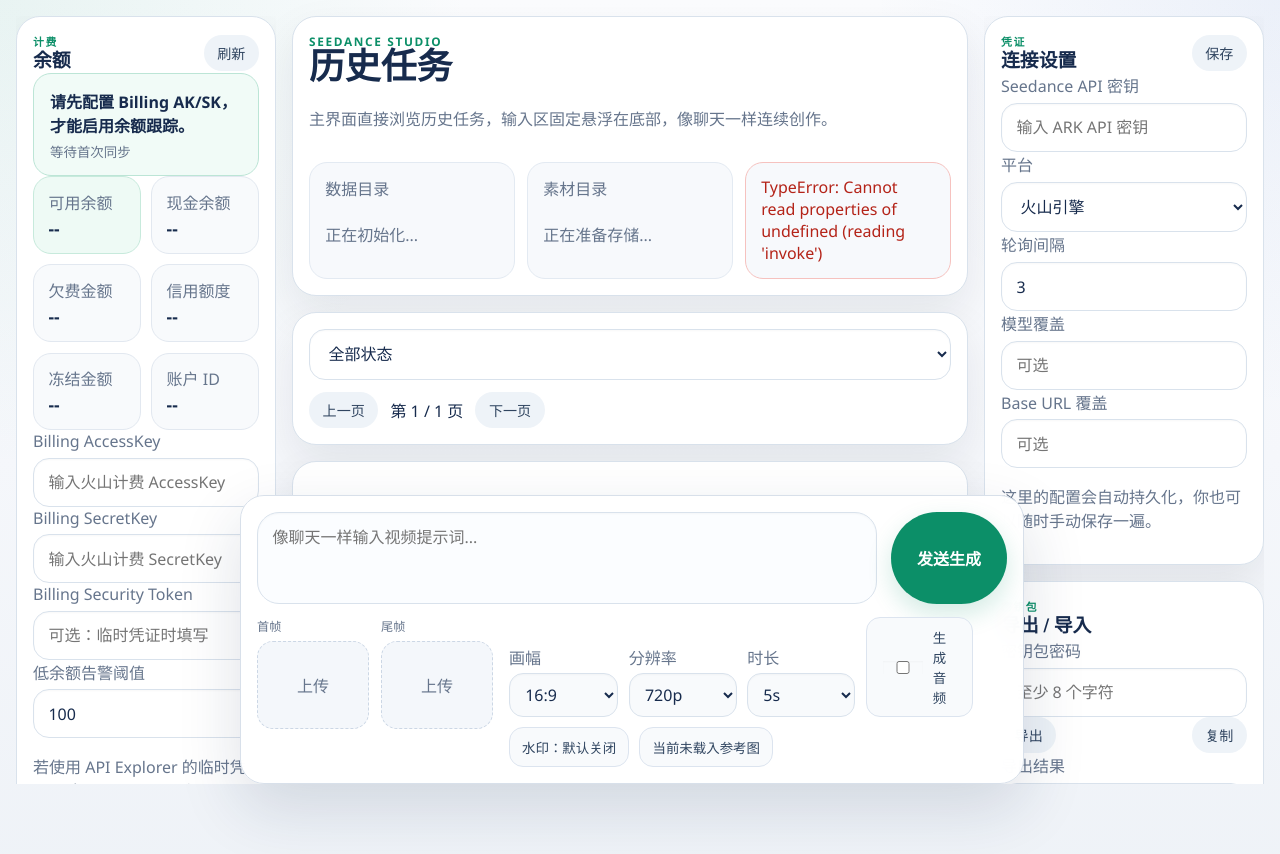
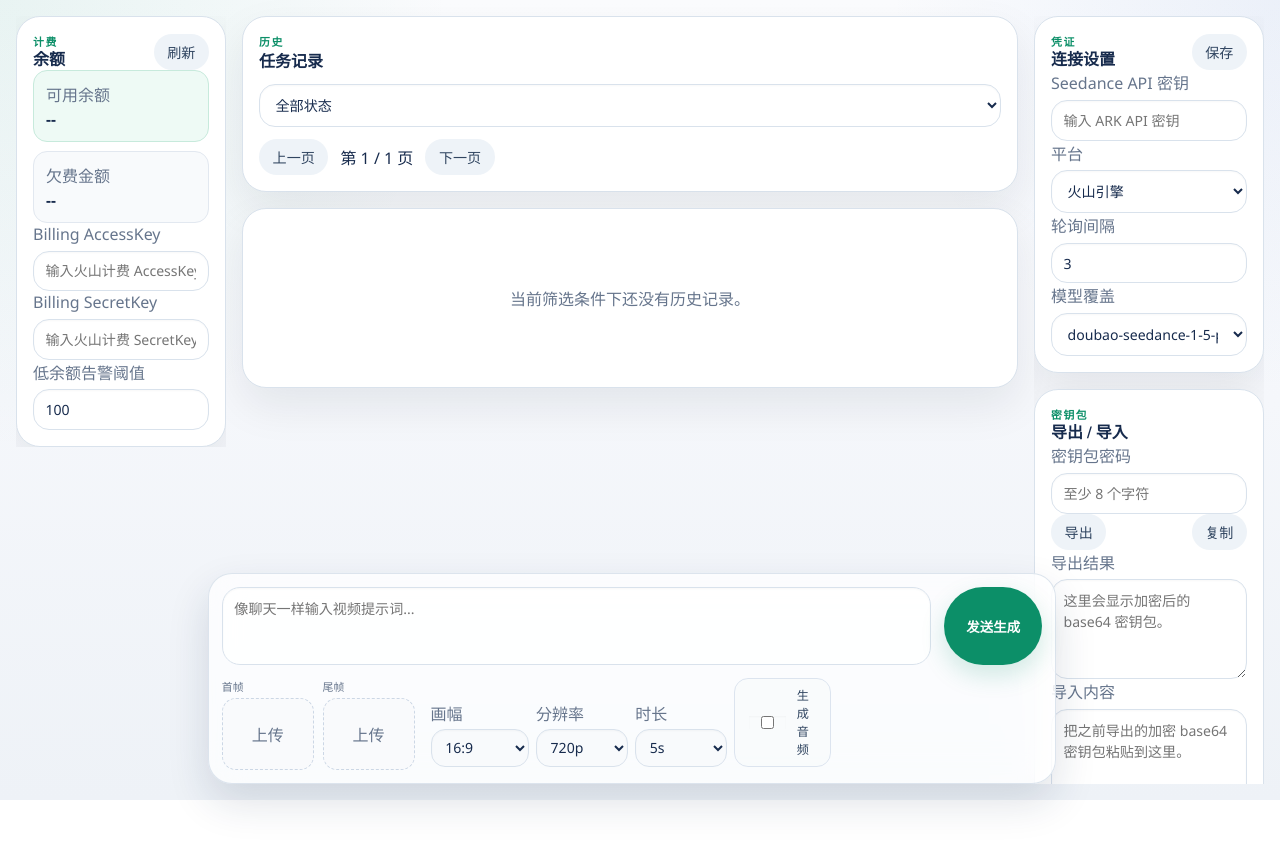
Before and after one commit to rkbkosp/seedance-python, a Svelte app: page / in a window 1280 px wide. Shown: the top 854 px of the page. After the commit the page ends 800 px from the top, so only its background shows below. Built offline with nearby package versions, Linux system fonts and the light colour scheme.

Commit message:
feat: compact the single-page studio ui

```diff
--- a/src/App.svelte
+++ b/src/App.svelte
@@ -21,7 +21,7 @@
   const DEFAULT_SETTINGS: AppSettings = {
     apiKey: "",
     platform: "volc",
-    model: "",
+    model: "doubao-seedance-1-5-pro-251215",
     baseUrl: "",
     pollInterval: 3,
     billingAccessKey: "",
@@ -32,6 +32,11 @@
 
   const ratioOptions = ["16:9", "4:3", "1:1", "3:4", "9:16", "21:9", "adaptive"];
   const resolutionOptions = ["480p", "720p", "1080p"];
+  const modelOptions = [
+    "doubao-seedance-1-5-pro-251215",
+    "doubao-seedance-1-0-pro-250528",
+    "doubao-seedance-1-0-pro-fast-251015",
+  ];
   const durationOptions = [4, 5, 6, 7, 8, 9, 10, 11, 12];
 
   let settings: AppSettings = { ...DEFAULT_SETTINGS };
@@ -133,7 +138,7 @@
     return {
       ...DEFAULT_SETTINGS,
       ...next,
-      model: next.model ?? "",
+      model: next.model || modelOptions[0],
       baseUrl: next.baseUrl ?? "",
     };
   }
@@ -141,7 +146,7 @@
   function settingsFingerprint(next: AppSettings): string {
     return JSON.stringify({
       ...next,
-      model: next.model ?? "",
+      model: next.model || modelOptions[0],
       baseUrl: next.baseUrl ?? "",
     });
   }
@@ -663,7 +668,7 @@
   }
 
   function balanceStatusText(): string {
-    if (!isBillingConfigured()) return "请先配置 Billing AK/SK，才能启用余额跟踪。";
+    if (!isBillingConfigured()) return "";
     if (hasArrears()) {
       return balance.errorMessage
         ? `账户存在欠费。最近一次刷新失败：${balance.errorMessage}`
@@ -791,6 +796,7 @@
           </button>
         </div>
 
+        {#if isBillingConfigured() || balance.updatedAt || balance.errorMessage}
           <div class={`balance-banner ${hasArrears() ? "danger" : isLowBalance() ? "warn" : "ok"}`}>
             <strong>{balanceStatusText()}</strong>
             <span>
@@ -801,6 +807,7 @@
               {/if}
             </span>
           </div>
+        {/if}
 
         <div class="balance-grid">
           <div class="balance-card featured">
@@ -808,24 +815,8 @@
             <strong>{formatAmount(balance.availableBalance)}</strong>
           </div>
           <div class="balance-card">
-            <span class="meta-label">现金余额</span>
-            <strong>{formatAmount(balance.cashBalance)}</strong>
-          </div>
-          <div class="balance-card">
             <span class="meta-label">欠费金额</span>
             <strong>{formatAmount(balance.arrearsBalance)}</strong>
-          </div>
-          <div class="balance-card">
-            <span class="meta-label">信用额度</span>
-            <strong>{formatAmount(balance.creditLimit)}</strong>
-          </div>
-          <div class="balance-card">
-            <span class="meta-label">冻结金额</span>
-            <strong>{formatAmount(balance.freezeAmount)}</strong>
-          </div>
-          <div class="balance-card">
-            <span class="meta-label">账户 ID</span>
-            <strong>{balance.accountId ?? "--"}</strong>
           </div>
         </div>
 
@@ -838,49 +829,14 @@
           <span>Billing SecretKey</span>
           <input bind:value={settings.billingSecretKey} placeholder="输入火山计费 SecretKey" type="password" />
         </div>
-
-        <div class="field">
-          <span>Billing Security Token</span>
-          <input bind:value={settings.billingSecurityToken} placeholder="可选：临时凭证时填写" type="password" />
-        </div>
-
         <div class="field">
           <span>低余额告警阈值</span>
           <input bind:value={settings.lowBalanceThreshold} min="0" step="1" type="number" />
         </div>
-
-        <p class="settings-note">
-          若使用 API Explorer 的临时凭证，除了 AccessKey 和 SecretKey，还需要把 `X-Security-Token` 一并填入。
-        </p>
       </section>
     </aside>
 
     <main class="history-surface">
-      <section class="surface-card surface-header">
-        <div>
-          <p class="eyebrow">Seedance Studio</p>
-          <h1>历史任务</h1>
-          <p class="surface-subtitle">主界面直接浏览历史任务，输入区固定悬浮在底部，像聊天一样连续创作。</p>
-        </div>
-        <div class="surface-meta">
-          <div class="meta-box">
-            <span class="meta-label">数据目录</span>
-            <span class="meta-value">{dataDir || "正在初始化..."}</span>
-          </div>
-          <div class="meta-box">
-            <span class="meta-label">素材目录</span>
-            <span class="meta-value">{artifactsDir || "正在准备存储..."}</span>
-          </div>
-          <div class:success={Boolean(feedback)} class:error={Boolean(errorMessage)} class="meta-box status-box">
-            {#if errorMessage}
-              <span>{errorMessage}</span>
-            {:else}
-              <span>{feedback}</span>
-            {/if}
-          </div>
-        </div>
-      </section>
-
       {#if activeTasks.length}
         <section class="surface-card active-strip">
           {#each activeTasks as item}
@@ -894,6 +850,10 @@
       {/if}
 
       <section class="surface-card history-toolbar">
+        <div class="toolbar-title">
+          <p class="panel-kicker minor">历史</p>
+          <h2>任务记录</h2>
+        </div>
         <select bind:value={statusFilter} on:change={(event) => changeFilter((event.currentTarget as HTMLSelectElement).value)}>
           <option value="">全部状态</option>
           <option value="queued">已排队</option>
@@ -1001,15 +961,12 @@
 
         <div class="field">
           <span>模型覆盖</span>
-          <input bind:value={settings.model} placeholder="可选" type="text" />
-        </div>
-
-        <div class="field">
-          <span>Base URL 覆盖</span>
-          <input bind:value={settings.baseUrl} placeholder="可选" type="text" />
-        </div>
-
-        <p class="settings-note">这里的配置会自动持久化，你也可以随时手动保存一遍。</p>
+          <select bind:value={settings.model}>
+            {#each modelOptions as option}
+              <option value={option}>{option}</option>
+            {/each}
+          </select>
+        </div>
       </section>
 
       <section class="sidebar-card">
@@ -1138,16 +1095,6 @@
             <input bind:checked={form.generateAudio} type="checkbox" />
             <span>生成音频</span>
           </label>
-
-          <div class="mini-lock">水印：默认关闭</div>
-
-          <div class="mini-info">
-            {#if referenceImages.length}
-              <span>参考图 {referenceImages.length} 张已载入</span>
-            {:else}
-              <span>当前未载入参考图</span>
-            {/if}
-          </div>
         </div>
       </div>
     </div>
@@ -1319,7 +1266,7 @@
 
   .workspace-shell {
     display: grid;
-    grid-template-columns: 280px minmax(0, 1fr) 300px;
+    grid-template-columns: 220px minmax(0, 1fr) 240px;
     gap: 1rem;
     align-items: start;
     min-height: calc(100vh - 2rem);
@@ -1370,20 +1317,14 @@
     font-size: 0.68rem;
   }
 
-  h1,
   h2 {
     margin: 0;
     color: #172b4d;
     font-family: "Iowan Old Style", "Palatino Linotype", Georgia, serif;
   }
 
-  h1 {
-    font-size: clamp(2rem, 2.8vw, 3rem);
-    line-height: 1.02;
-  }
-
   h2 {
-    font-size: 1.18rem;
+    font-size: 1rem;
     line-height: 1.08;
   }
 
@@ -1458,8 +1399,9 @@
     border: 1px solid #d9e2ec;
     background: #ffffff;
     color: #172b4d;
-    padding: 0.78rem 0.9rem;
+    padding: 0.62rem 0.72rem;
     box-shadow: inset 0 1px 2px rgba(15, 23, 42, 0.03);
+    font-size: 0.88rem;
   }
 
   textarea,
@@ -1476,8 +1418,9 @@
   .secondary-button,
   .mini-link {
     border-radius: 999px;
-    padding: 0.7rem 1rem;
+    padding: 0.55rem 0.85rem;
     transition: transform 120ms ease, box-shadow 120ms ease;
+    font-size: 0.84rem;
   }
 
   .compact {
@@ -1544,17 +1487,17 @@
 
   .history-row {
     display: grid;
-    grid-template-columns: 160px minmax(0, 1fr) 140px;
-    gap: 1rem;
+    grid-template-columns: 132px minmax(0, 1fr) 118px;
+    gap: 0.75rem;
     align-items: center;
   }
 
   .history-thumb {
     position: relative;
-    min-height: 112px;
+    min-height: 92px;
     padding: 0;
     overflow: hidden;
-    border-radius: 18px;
+    border-radius: 16px;
     background: #eef3f8;
   }
 
@@ -1583,7 +1526,7 @@
     justify-content: center;
     padding: 0.28rem 0.62rem;
     border-radius: 999px;
-    font-size: 0.74rem;
+    font-size: 0.68rem;
     font-weight: 700;
   }
 
@@ -1607,7 +1550,7 @@
 
   .history-copy {
     display: grid;
-    gap: 0.4rem;
+    gap: 0.3rem;
     min-width: 0;
   }
 
@@ -1616,19 +1559,25 @@
     background: transparent;
     color: #172b4d;
     text-align: left;
-    line-height: 1.45;
+    line-height: 1.35;
+    font-size: 0.92rem;
   }
 
   .compact-stack {
     display: grid;
-    gap: 0.45rem;
+    gap: 0.35rem;
+  }
+
+  .toolbar-title {
+    display: grid;
+    gap: 0.1rem;
   }
 
   .balance-banner {
     display: grid;
     gap: 0.25rem;
-    padding: 0.9rem 1rem;
-    border-radius: 18px;
+    padding: 0.7rem 0.8rem;
+    border-radius: 16px;
     border: 1px solid #dce6f2;
     background: #f8fbff;
   }
@@ -1649,21 +1598,21 @@
   }
 
   .balance-banner span {
-    font-size: 0.84rem;
+    font-size: 0.74rem;
     color: #66758c;
   }
 
   .balance-grid {
     display: grid;
-    grid-template-columns: repeat(2, minmax(0, 1fr));
-    gap: 0.65rem;
+    grid-template-columns: 1fr;
+    gap: 0.55rem;
   }
 
   .balance-card {
     display: grid;
     gap: 0.2rem;
-    padding: 0.8rem 0.9rem;
-    border-radius: 18px;
+    padding: 0.68rem 0.75rem;
+    border-radius: 14px;
     background: #f8fafc;
     border: 1px solid #e2e8f0;
   }
@@ -1674,7 +1623,7 @@
   }
 
   .balance-card strong {
-    font-size: 1.08rem;
+    font-size: 0.96rem;
     color: #172b4d;
   }
 
@@ -1685,18 +1634,19 @@
 
   .composer-dock {
     position: fixed;
-    left: clamp(1rem, 16vw, 18rem);
-    right: clamp(1rem, 18vw, 19rem);
+    left: clamp(1rem, 13vw, 14.5rem);
+    right: clamp(1rem, 14vw, 15.5rem);
     bottom: 1rem;
     z-index: 30;
   }
 
   .composer-card {
-    padding: 1rem;
-    background: rgba(255, 255, 255, 0.96);
-    backdrop-filter: blur(14px);
-    border: 1px solid #d8e0ea;
-    box-shadow: 0 24px 64px rgba(23, 43, 77, 0.14);
+    padding: 0.8rem;
+    background: rgba(255, 255, 255, 0.72);
+    backdrop-filter: blur(18px) saturate(1.2);
+    -webkit-backdrop-filter: blur(18px) saturate(1.2);
+    border: 1px solid rgba(217, 226, 236, 0.9);
+    box-shadow: 0 18px 42px rgba(23, 43, 77, 0.14);
   }
 
   .composer-top {
@@ -1707,14 +1657,14 @@
   }
 
   .chat-input {
-    min-height: 92px;
+    min-height: 78px;
     resize: none;
-    border-radius: 22px;
-    background: #fbfdff;
+    border-radius: 18px;
+    background: rgba(255, 255, 255, 0.78);
   }
 
   .composer-send {
-    min-width: 116px;
+    min-width: 98px;
     align-self: stretch;
   }
 
@@ -1728,13 +1678,13 @@
 
   .frame-pair {
     display: flex;
-    gap: 0.75rem;
+    gap: 0.55rem;
   }
 
   .frame-mini {
     display: grid;
-    gap: 0.35rem;
-    width: 112px;
+    gap: 0.25rem;
+    width: 92px;
   }
 
   .mini-head {
@@ -1742,7 +1692,7 @@
     justify-content: space-between;
     align-items: center;
     gap: 0.35rem;
-    font-size: 0.76rem;
+    font-size: 0.68rem;
   }
 
   .mini-link {
@@ -1754,9 +1704,9 @@
     position: relative;
     display: grid;
     place-items: center;
-    min-height: 88px;
-    border-radius: 16px;
-    background: #f4f7fb;
+    min-height: 72px;
+    border-radius: 14px;
+    background: rgba(248, 250, 252, 0.85);
     border: 1px dashed #ccd7e5;
     overflow: hidden;
     color: #66758c;
@@ -1772,34 +1722,32 @@
   .composer-controls {
     display: flex;
     flex-wrap: wrap;
-    gap: 0.65rem;
+    gap: 0.45rem;
     align-items: end;
   }
 
   .compact-field {
     display: grid;
     gap: 0.25rem;
-    min-width: 108px;
+    min-width: 92px;
   }
 
   .compact-field select {
-    padding: 0.55rem 0.7rem;
+    padding: 0.45rem 0.6rem;
     border-radius: 14px;
     background: #f8fafc;
   }
 
-  .mini-check,
-  .mini-lock,
-  .mini-info {
+  .mini-check {
     display: inline-flex;
     align-items: center;
     gap: 0.45rem;
-    padding: 0.55rem 0.75rem;
+    padding: 0.45rem 0.6rem;
     border-radius: 14px;
-    background: #f8fafc;
+    background: rgba(248, 250, 252, 0.82);
     border: 1px solid #dce4ef;
     color: #304560;
-    font-size: 0.84rem;
+    font-size: 0.76rem;
   }
 
   .drawer {
@@ -1918,12 +1866,12 @@
 
   @media (max-width: 1380px) {
     .workspace-shell {
-      grid-template-columns: 260px minmax(0, 1fr) 280px;
+      grid-template-columns: 210px minmax(0, 1fr) 230px;
     }
 
     .composer-dock {
-      left: 15rem;
-      right: 16rem;
+      left: 13rem;
+      right: 14rem;
     }
   }
 
```
Lines whose indentation alone changed are shown as unchanged.
